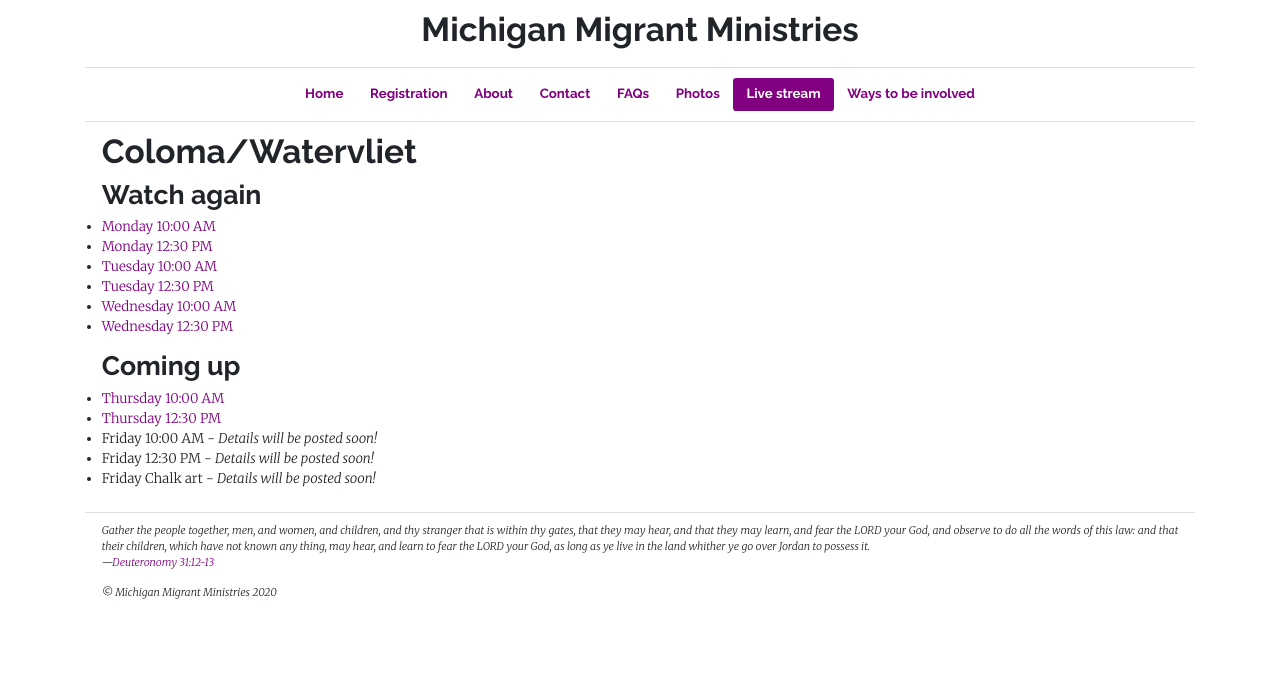
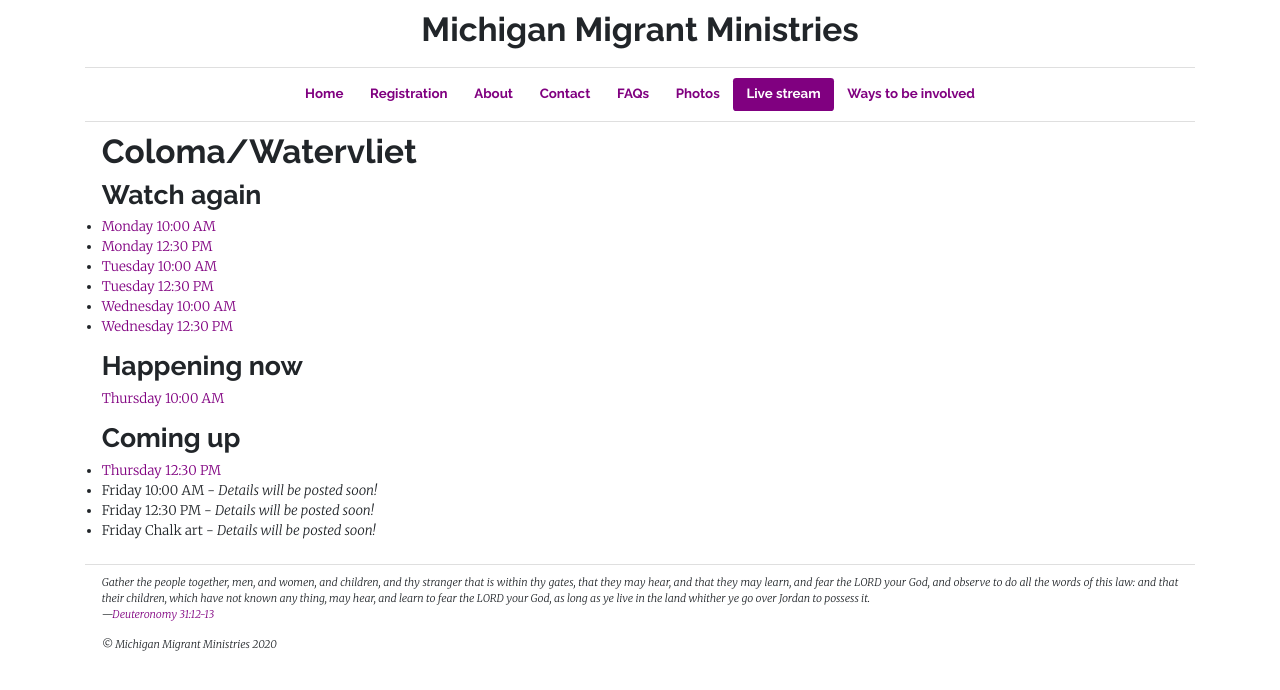
Before and after one commit to michigan-migrant-ministries/website, a Jekyll site: the page built from _pages/live-stream.html, in a window 1280 px wide. Shown: the top 690 px of the page. Built offline with Jekyll 4.4.1, drawn with Linux system fonts in a browser that asks for light colours.

Commit message:
Live now

```diff
--- a/_pages/live-stream.html
+++ b/_pages/live-stream.html
@@ -30,20 +30,17 @@
   </li>
 </ul>
 
-<!-- <h2>
+<h2>
   Happening now
 </h2>
 <p>
-
-</p> -->
+  <a target="_blank" href="https://www.facebook.com/michiganmigrantministries/videos/344889183578368/">Thursday 10:00 AM</a>
+</p>
 
 <h2>
   Coming up
 </h2>
 <ul>
-  <li>
-    <a target="_blank" href="https://www.facebook.com/michiganmigrantministries/posts/106486741166325">Thursday 10:00 AM</a>
-  </li>
   <li>
     <a target="_blank" href="https://www.facebook.com/michiganmigrantministries/posts/106488194499513">Thursday 12:30 PM</a>
   </li>
```
